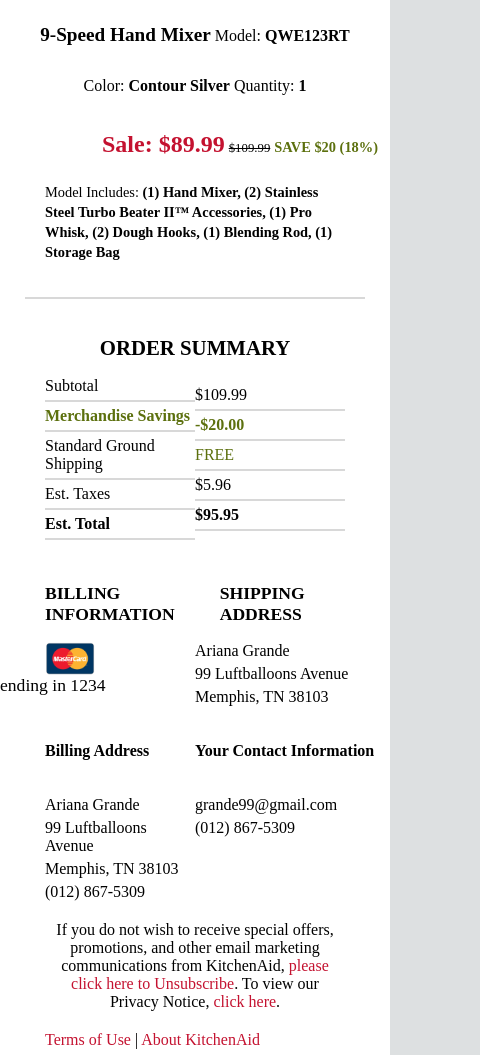
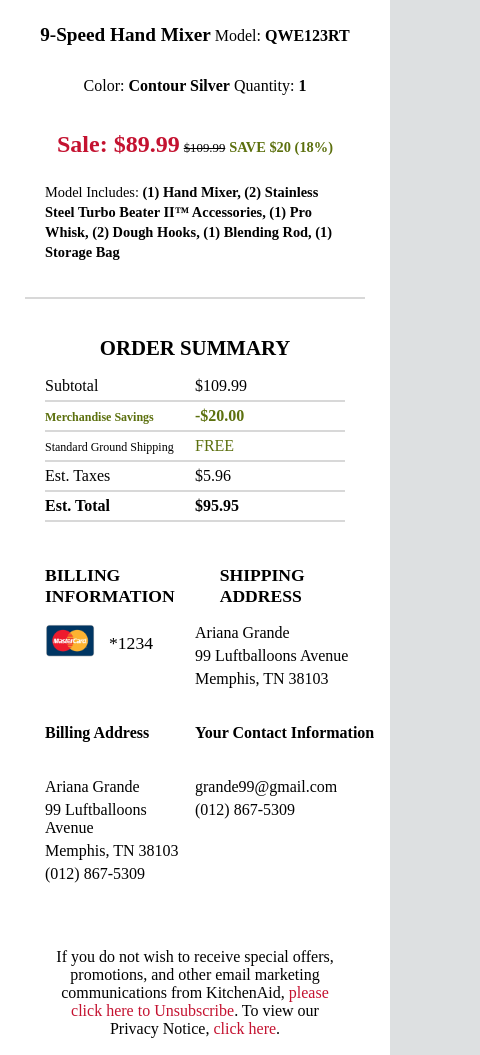
Before and after one commit to johnlombardi389/kitchenaidemail, a plain HTML site: page index.html in a window 390 px wide. Shown: the part 800-1855 px from the top of the page, 480 px wide, since content can reach past the window. Drawn offline with Linux system fonts and the light colour scheme.

Commit message:
Added styling for smaller screen sizes adjusting margins and padding to order summary

```diff
--- a/index.html
+++ b/index.html
@@ -89,6 +89,22 @@
         .text-sm {
           text-align: center;
           display: inline-block;
+        }
+        .price-small {
+          width: 100% !important;
+          text-align: center;
+          padding: 10px 0 !important;
+        }
+        .terms-small {
+          text-align: center;
+        }
+      }
+      @media screen and (max-width: 450px) {
+        .order-summary-cell {
+          font-size: 0.75rem;
+        }
+        .billing-text {
+          padding-top: 5px;
         }
       }
       @media screen and (max-width: 399.98px) {
@@ -377,7 +393,7 @@
                   </p>
                 </td>
                 <td
-                  class="column"
+                  class="column price-small"
                   width="33.33%"
                   align="center"
                   border="0"
@@ -414,7 +430,7 @@
                     $109.99
                   </p>
                   <p
-                    class="text-sm"
+                    class="text-sm product-purchased-column"
                     style="
                       text-align: right;
                       padding: 0;
@@ -509,13 +525,17 @@
                   <hr
                     style="border: 1px solid #d8d8d8; margin: 5px 0px 5px 0px"
                   />
-                  <span style="font-weight: bold; color: #5c700e"
+                  <span
+                    class="order-summary-cell"
+                    style="font-weight: bold; color: #5c700e"
                     >Merchandise Savings</span
                   ><br />
                   <hr
                     style="border: 1px solid #d8d8d8; margin: 5px 0px 5px 0px"
                   />
-                  Standard Ground Shipping<br />
+                  <span class="order-summary-cell"
+                    >Standard Ground Shipping</span
+                  ><br />
                   <hr
                     style="border: 1px solid #d8d8d8; margin: 5px 0px 5px 0px"
                   />
@@ -677,6 +697,7 @@
                     "
                   />
                   <p
+                    class="billing-text"
                     style="
                       display: inline-block;
                       vertical-align: middle;
@@ -684,7 +705,7 @@
                       font-size: 1.1rem;
                     "
                   >
-                    ending in 1234
+                    *1234
                   </p>
                 </td>
                 <td
@@ -849,7 +870,7 @@
           >
             <p
               class="text-sm"
-              style="font-size: 1rem; padding: 0 45px; margin: 0"
+              style="font-size: 1rem; padding: 45px 45px 0; margin: 0"
             >
               If you do not wish to receive special offers, promotions, and
               other email marketing communications from KitchenAid,
@@ -868,6 +889,7 @@
             width="100%"
             align="left"
             border="0"
+            class="terms-small"
             style="
               width: 100%;
               padding: 20px 0px 0px;
```
